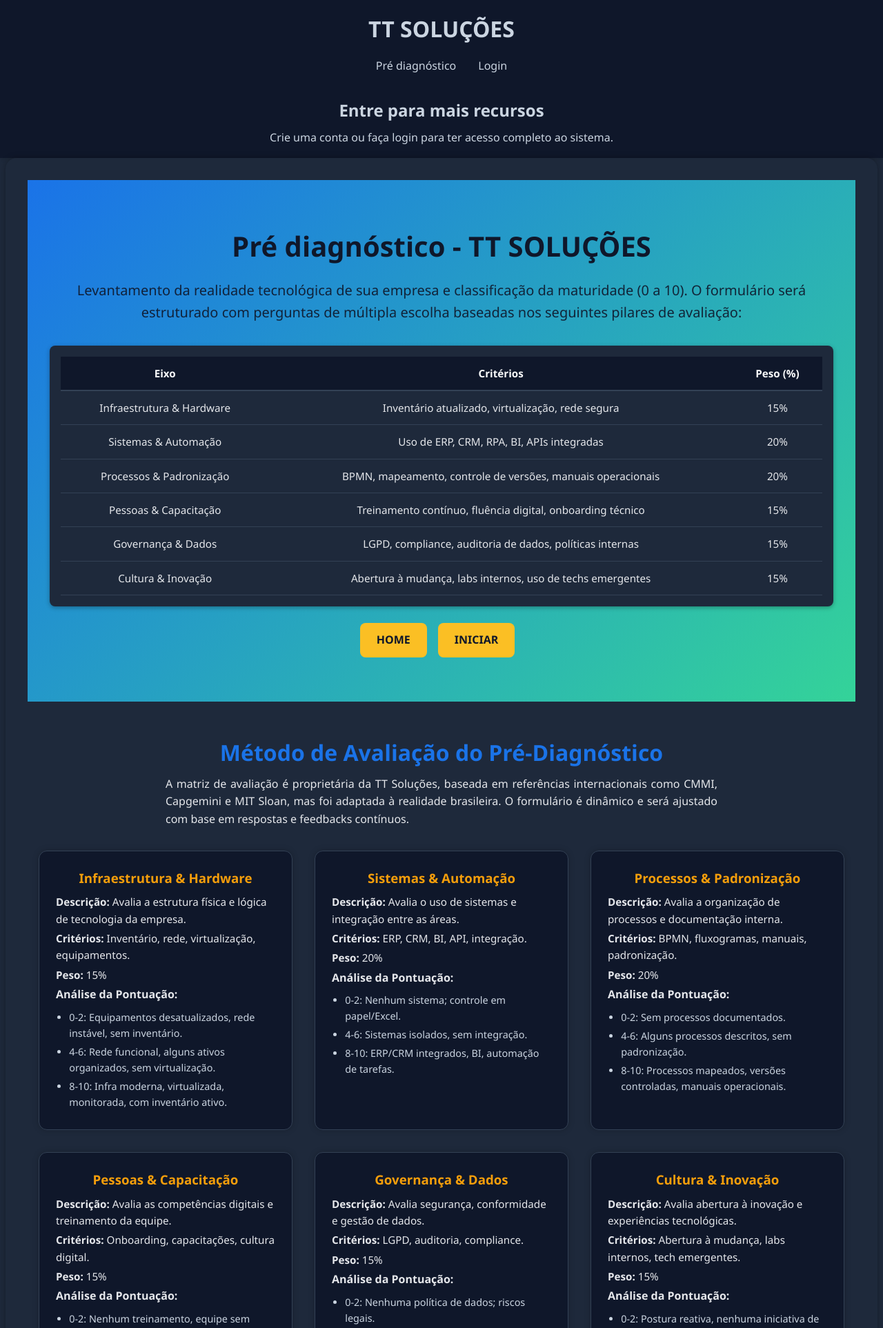
After one commit to ttsolucoes/site_ttsolucoes, a Flask app: page /detalhes_pre_diagnostico in a window 1280 px wide. The commit adds this page. Shown: the top 1925 px of the page at 69% size. Run offline with Flask 3, Linux system fonts and the light colour scheme.

Commit message:
Atualizando descritivo do pre_diagnostico da TT Solucoes

```diff
--- a/app/routes/pre_diagnostico.py
+++ b/app/routes/pre_diagnostico.py
@@ -7,6 +7,10 @@ app.secret_key = secret_key
 @app.route('/pre_diagnostico')
 def pre_diagnostico():
     return render_template('pages/public/pre_diagnostico.html')
+
+@app.route('/detalhes_pre_diagnostico')
+def detalhes_pre_diagnostico():
+    return render_template('pages/public/detalhes_prediagnostico.html')
 
 @app.route('/pre_diagnostico_salvar', methods=['POST'])
 def pre_diagnostico_salvar():
--- /dev/null
+++ b/app/static/css/components/table.css
@@ -0,0 +1,69 @@
+.table-container {
+    margin-top: 2rem;
+    overflow-x: auto;
+    background-color: var(--background-soft);
+    border-radius: 8px;
+    box-shadow: 0 2px 6px rgba(0, 0, 0, 0.3);
+    padding: 1rem;
+}
+
+.data-table {
+    width: 100%;
+    border-collapse: collapse;
+    font-size: 0.95rem;
+    color: var(--text-light);
+}
+
+.data-table thead {
+    background-color: var(--dark-color);
+}
+
+.data-table thead th {
+    padding: 0.75rem 1rem;
+    text-align: center;
+    font-weight: bold;
+    border-bottom: 2px solid var(--border-color);
+    color: var(--text-dark);
+    white-space: nowrap;
+}
+
+.data-table tbody tr {
+    transition: background 0.2s ease;
+}
+
+.data-table tbody tr:hover {
+    background-color: rgba(52, 211, 153, 0.08);
+}
+
+.data-table td {
+    padding: 0.75rem 1rem;
+    border-bottom: 1px solid var(--border-color);
+    color: var(--text-color);
+}
+
+.data-table td:last-child {
+    white-space: nowrap;
+}
+
+.table-pagination {
+    margin-top: 1rem;
+    display: flex;
+    justify-content: center;
+    gap: 0.5rem;
+}
+
+.table-pagination a,
+.table-pagination span {
+    background-color: var(--dark-color);
+    color: var(--text-light);
+    padding: 0.5rem 0.75rem;
+    border-radius: 4px;
+    text-decoration: none;
+    font-weight: 500;
+    transition: background 0.2s ease;
+}
+
+.table-pagination a:hover {
+    background-color: var(--secondary-color);
+    color: var(--text-dark);
+}
--- /dev/null
+++ b/app/static/css/pages/detalhes_pre_diagnostico.css
@@ -0,0 +1,79 @@
+.pre-diagnostico-metodo {
+    background-color: var(--background-soft);
+    padding: 3rem var(--spacing-unit);
+    color: var(--text-color);
+}
+
+.section-header {
+    max-width: 800px;
+    margin: 0 auto 2rem;
+    text-align: justify;
+}
+
+.section-header h2 {
+    text-align: center;
+    font-size: 2rem;
+    color: var(--primary-color);
+    margin-bottom: 0.5rem;
+}
+
+.eixos-container {
+    display: grid;
+    grid-template-columns: repeat(auto-fill, minmax(300px, 1fr));
+    gap: 2rem;
+    margin-top: 2rem;
+}
+
+.eixo-card {
+    background-color: var(--background-card);
+    border: 1px solid var(--border-color);
+    border-radius: 0.75rem;
+    padding: 1.5rem;
+    box-shadow: 0 0 10px rgba(0,0,0,0.2);
+}
+
+.eixo-card h3 {
+    text-align: center;
+    color: var(--accent-color);
+    margin-bottom: 0.5rem;
+}
+
+.eixo-card p {
+    font-size: 0.95rem;
+    margin: 0.25rem 0;
+}
+
+.analise-pontuacao ul {
+    padding-left: 1.2rem;
+    margin: 0.5rem 0 0;
+}
+
+.analise-pontuacao li {
+    font-size: 0.9rem;
+    margin-bottom: 0.25rem;
+    color: var(--text-light);
+}
+
+.metodo-final {
+    margin-top: 3rem;
+    background-color: var(--dark-color);
+    padding: 2rem;
+    border-radius: 0.75rem;
+    color: var(--text-dark);
+}
+
+.metodo-final h3 {
+    text-align: center;
+    margin-bottom: 1rem;
+    color: var(--secondary-color);
+}
+
+.metodo-final ul {
+    margin-top: 0.5rem;
+    padding-left: 1.5rem;
+}
+
+.metodo-final li {
+    margin-bottom: 0.5rem;
+    font-size: 0.95rem;
+}
--- a/app/templates/base.html
+++ b/app/templates/base.html
@@ -21,6 +21,7 @@
     <link rel="shortcut icon" href="{{ url_for('static', filename='images/logo.ico') }}" type="image/x-icon">
     <link rel="stylesheet" href="{{ url_for('static', filename='css/main.css') }}">
     <link rel="stylesheet" href="{{ url_for('static', filename='css/components/header.css') }}">
+    <link rel="stylesheet" href="{{ url_for('static', filename='css/components/table.css') }}">
     <link rel="stylesheet" href="{{ url_for('static', filename='css/components/form.css') }}">
     <link rel="stylesheet" href="{{ url_for('static', filename='css/components/footer.css') }}">
     {% block css %}{% endblock %}
--- a/app/templates/components/header.html
+++ b/app/templates/components/header.html
@@ -7,7 +7,7 @@
 
         <nav class="main-nav">
             <ul>
-                <li><a href="/pre_diagnostico" title="Realizar o Pré diagnóstico">Pré diagnóstico</a></li>
+                <li><a href="/detalhes_pre_diagnostico" title="Realizar o Pré diagnóstico">Pré diagnóstico</a></li>
                 {% if current_user.is_authenticated %}
                     {% if session.user.cargo == 'admin' %}
                         <li>
--- a/app/templates/components/hero-card.html
+++ b/app/templates/components/hero-card.html
@@ -2,7 +2,7 @@
     <div class="hero-content">
         <h1 class="hero-title">{{ title_hero }}</h1>
         <p class="hero-subtitle">{{ subtitle_hero }}</p>
-
+        {% include 'components/table.html' %}
         {% if actions_hero %}
         <div class="hero-actions">
             {% for action in actions_hero %}
--- a/app/templates/components/table.html
+++ b/app/templates/components/table.html
@@ -1,3 +1,5 @@
+{% if data|length > 0 %}
+
     <div class="table-container">
         <table class="data-table">
             <thead>
@@ -24,3 +26,4 @@
             </div>
         {% endif %}
     </div>
+{% endif %}
--- a/app/templates/pages/public/about.html
+++ b/app/templates/pages/public/about.html
@@ -13,7 +13,7 @@
 {% set subtitle_hero = "Transformação técnico-digital para empresas que ainda fazem milagre com planilha." %}
 {% set actions_hero = [
     {'url': '/index', 'class': 'btn btn-zero', 'label': 'Home', 'title': 'Acesse a index do sistema'},
-    {'url': '/pre_diagnostico', 'class': 'btn btn-zero', 'label': 'Pré diagnóstico', 'title': 'Realize o pré diagnóstico gratuito'}
+    {'url': '/detalhes_pre_diagnostico', 'class': 'btn btn-zero', 'label': 'Pré diagnóstico', 'title': 'Realize o pré diagnóstico gratuito'}
     ] %}
 {% include 'components/hero-card.html' %}
 
--- /dev/null
+++ b/app/templates/pages/public/detalhes_prediagnostico.html
@@ -0,0 +1,142 @@
+{% extends "base.html" %}
+{% from "macros/pre-diagnostico.jinja2" import input_field, eixo_question %}
+
+{% block title %}Pre Diagnostico{% endblock %}
+
+{% block css %}
+<link rel="stylesheet" href="{{ url_for('static', filename='css/pages/home.css') }}">
+<link rel="stylesheet" href="{{ url_for('static', filename='css/pages/pre_diagnostico.css') }}">
+<link rel="stylesheet" href="{{ url_for('static', filename='css/pages/detalhes_pre_diagnostico.css') }}">
+{% endblock %}
+
+{% block content %}
+
+{% set title_hero = "Pré diagnóstico - TT SOLUÇÕES" %}
+{% set subtitle_hero = "Levantamento da realidade tecnológica de sua empresa e classificação da maturidade (0 a 10). O formulário será estruturado com perguntas de múltipla escolha baseadas nos seguintes pilares de avaliação:" %}
+{% set columns = ["Eixo", "Critérios", "Peso (%)"] %}
+{% set data = [
+    ["Infraestrutura & Hardware", "Inventário atualizado, virtualização, rede segura", "15%"],
+    ["Sistemas & Automação", "Uso de ERP, CRM, RPA, BI, APIs integradas", "20%"],
+    ["Processos & Padronização", "BPMN, mapeamento, controle de versões, manuais operacionais", "20%"],
+    ["Pessoas & Capacitação", "Treinamento contínuo, fluência digital, onboarding técnico", "15%"],
+    ["Governança & Dados", "LGPD, compliance, auditoria de dados, políticas internas", "15%"],
+    ["Cultura & Inovação", "Abertura à mudança, labs internos, uso de techs emergentes", "15%"]
+] %}
+{% set actions_hero = [
+    {'url': '/index', 'class': 'btn btn-zero', 'label': 'HOME', 'title': 'Volte para a Index'},
+    {'url': '/pre_diagnostico', 'class': 'btn btn-zero', 'label': 'INICIAR', 'title': 'Inicie agora o pré diagnóstico'}
+] %}
+{% include 'components/hero-card.html' %}
+
+<section class="pre-diagnostico-metodo">
+    <div class="section-header">
+        <h2>Método de Avaliação do Pré-Diagnóstico</h2>
+        <p>
+            A matriz de avaliação é proprietária da TT Soluções, baseada em referências internacionais como CMMI, Capgemini e MIT Sloan, mas foi adaptada à realidade brasileira. O formulário é dinâmico e será ajustado com base em respostas e feedbacks contínuos.
+        </p>
+    </div>
+
+    <div class="eixos-container">
+        {% for eixo in [
+            {
+                'titulo': 'Infraestrutura & Hardware',
+                'descricao': 'Avalia a estrutura física e lógica de tecnologia da empresa.',
+                'criterios': 'Inventário, rede, virtualização, equipamentos.',
+                'peso': '15%',
+                'analise': [
+                    '0-2: Equipamentos desatualizados, rede instável, sem inventário.',
+                    '4-6: Rede funcional, alguns ativos organizados, sem virtualização.',
+                    '8-10: Infra moderna, virtualizada, monitorada, com inventário ativo.'
+                ]
+            },
+            {
+                'titulo': 'Sistemas & Automação',
+                'descricao': 'Avalia o uso de sistemas e integração entre as áreas.',
+                'criterios': 'ERP, CRM, BI, API, integração.',
+                'peso': '20%',
+                'analise': [
+                    '0-2: Nenhum sistema; controle em papel/Excel.',
+                    '4-6: Sistemas isolados, sem integração.',
+                    '8-10: ERP/CRM integrados, BI, automação de tarefas.'
+                ]
+            },
+            {
+                'titulo': 'Processos & Padronização',
+                'descricao': 'Avalia a organização de processos e documentação interna.',
+                'criterios': 'BPMN, fluxogramas, manuais, padronização.',
+                'peso': '20%',
+                'analise': [
+                    '0-2: Sem processos documentados.',
+                    '4-6: Alguns processos descritos, sem padronização.',
+                    '8-10: Processos mapeados, versões controladas, manuais operacionais.'
+                ]
+            },
+            {
+                'titulo': 'Pessoas & Capacitação',
+                'descricao': 'Avalia as competências digitais e treinamento da equipe.',
+                'criterios': 'Onboarding, capacitações, cultura digital.',
+                'peso': '15%',
+                'analise': [
+                    '0-2: Nenhum treinamento, equipe sem familiaridade digital.',
+                    '4-6: Treinamento pontual, apenas parte da equipe treinada.',
+                    '8-10: Capacitações recorrentes, onboarding estruturado, fluência digital.'
+                ]
+            },
+            {
+                'titulo': 'Governança & Dados',
+                'descricao': 'Avalia segurança, conformidade e gestão de dados.',
+                'criterios': 'LGPD, auditoria, compliance.',
+                'peso': '15%',
+                'analise': [
+                    '0-2: Nenhuma política de dados; riscos legais.',
+                    '4-6: Políticas iniciais, poucos controles efetivos.',
+                    '8-10: Total conformidade LGPD, dados protegidos, auditorias frequentes.'
+                ]
+            },
+            {
+                'titulo': 'Cultura & Inovação',
+                'descricao': 'Avalia abertura à inovação e experiências tecnológicas.',
+                'criterios': 'Abertura à mudança, labs internos, tech emergentes.',
+                'peso': '15%',
+                'analise': [
+                    '0-2: Postura reativa, nenhuma iniciativa de inovação.',
+                    '4-6: Iniciativas pontuais, resistência a mudanças.',
+                    '8-10: Cultura de experimentação, incentivo à inovação.'
+                ]
+            }
+        ] %}
+        <div class="eixo-card">
+            <h3>{{ eixo.titulo }}</h3>
+            <p><strong>Descrição:</strong> {{ eixo.descricao }}</p>
+            <p><strong>Critérios:</strong> {{ eixo.criterios }}</p>
+            <p><strong>Peso:</strong> {{ eixo.peso }}</p>
+            <div class="analise-pontuacao">
+                <strong>Análise da Pontuação:</strong>
+                <ul>
+                    {% for item in eixo.analise %}
+                    <li>{{ item }}</li>
+                    {% endfor %}
+                </ul>
+            </div>
+        </div>
+        {% endfor %}
+    </div>
+
+    <div class="metodo-final">
+        <h3>Cálculo da Maturidade Final</h3>
+        <p>A maturidade é a média entre as pontuações dos eixos.</p>
+        <ul>
+            <li>0 a 2: Transformação Completa (R$ 2.200)</li>
+            <li>2 a 4: Transformação Completa (R$ 2.200)</li>
+            <li>4 a 6: Indicadores Prontos (R$ 1.600)</li>
+            <li>6 a 8: Início Ágil (R$ 800)</li>
+            <li>8 a 10: Plano Personalizado sob demanda</li>
+        </ul>
+    </div>
+</section>
+
+{% endblock %}
+
+{% block js %}
+<script src="{{ url_for('static', filename='js/modules/pre_diagnostico.js') }}"></script>
+{% endblock %}
--- a/app/templates/pages/public/home.html
+++ b/app/templates/pages/public/home.html
@@ -11,7 +11,7 @@
 {% set subtitle_hero = "Transformação técnico-digital para empresas que ainda fazem milagre com planilha." %}
 {% set actions_hero = [
     {'url': '/saiba_mais', 'class': 'btn btn-zero', 'label': 'Saiba mais', 'title': 'Tenha mais informações da TT Soluções'},
-    {'url': '/pre_diagnostico', 'class': 'btn btn-zero', 'label': 'Pré diagnóstico', 'title': 'Realize o pré diagnóstico gratuito'}
+    {'url': '/detalhes_pre_diagnostico', 'class': 'btn btn-zero', 'label': 'Pré diagnóstico', 'title': 'Realize o pré diagnóstico gratuito'}
 ] %}
 {% include 'components/hero-card.html' %}
 
```
Also changed, not shown: app/templates/pages/public/pre_diagnostico.html (+11 -2 lines). Lines whose indentation alone changed are shown as unchanged.
